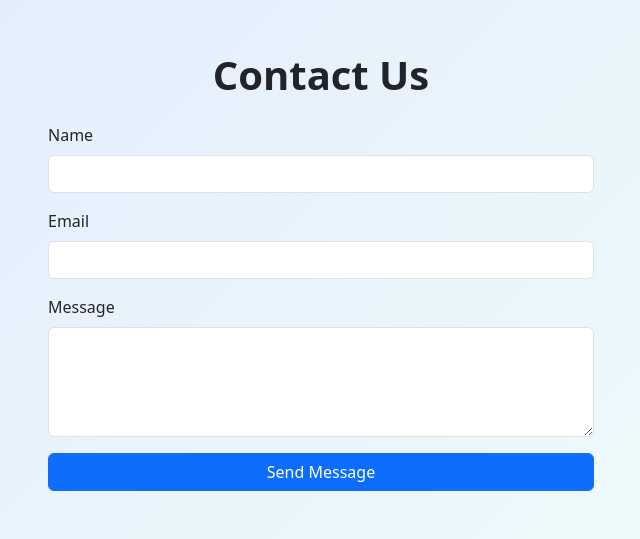
After one commit to ABF00711/PythonbPOC-2-, a Django app: page /contact/ in a window 1280 px wide. The commit adds this page. Shown: the part 337-876 px from the top of the page, without its empty margins (319-959 px from the left). Run offline with Django 4.2, Linux system fonts and the light colour scheme; the visitor is signed in with stand-in values (Sample User, id 1); some libraries are stand-ins or nearby versions.

Commit message:
feat(about and contact): add about and contact pages

```diff
--- /dev/null
+++ b/core/templates/contact.html
@@ -0,0 +1,37 @@
+{% load static %}
+<!DOCTYPE html>
+<html lang="en">
+<head>
+    <meta charset="UTF-8">
+    <meta name="viewport" content="width=device-width, initial-scale=1.0">
+    <title>Contact - PythonPOC</title>
+    <link href="https://cdn.jsdelivr.net/npm/bootstrap@5.3.0/dist/css/bootstrap.min.css" rel="stylesheet">
+    <link href="{% static 'core/css/auth.css' %}" rel="stylesheet">
+</head>
+<body>
+{% include 'navbar.html' %}
+<div class="container py-5">
+    <div class="row justify-content-center">
+        <div class="col-lg-6">
+            <h1 class="fw-bold mb-4 text-center">Contact Us</h1>
+            <form method="post" autocomplete="off">
+                {% csrf_token %}
+                <div class="mb-3">
+                    <label for="contactName" class="form-label">Name</label>
+                    <input type="text" class="form-control" id="contactName" name="name" required>
+                </div>
+                <div class="mb-3">
+                    <label for="contactEmail" class="form-label">Email</label>
+                    <input type="email" class="form-control" id="contactEmail" name="email" required>
+                </div>
+                <div class="mb-3">
+                    <label for="contactMessage" class="form-label">Message</label>
+                    <textarea class="form-control" id="contactMessage" name="message" rows="4" required></textarea>
+                </div>
+                <button type="submit" class="btn btn-primary w-100">Send Message</button>
+            </form>
+        </div>
+    </div>
+</div>
+</body>
+</html>
--- /dev/null
+++ b/core/templates/navbar.html
@@ -0,0 +1,25 @@
+<nav class="navbar navbar-expand-lg navbar-light bg-white shadow-sm mb-4">
+    <div class="container-fluid">
+        <a class="navbar-brand fw-bold" href="/">PythonPOC</a>
+        <button class="navbar-toggler" type="button" data-bs-toggle="collapse" data-bs-target="#navbarNav" aria-controls="navbarNav" aria-expanded="false" aria-label="Toggle navigation">
+            <span class="navbar-toggler-icon"></span>
+        </button>
+        <div class="collapse navbar-collapse" id="navbarNav">
+            <ul class="navbar-nav me-auto mb-2 mb-lg-0">
+                <li class="nav-item"><a class="nav-link {% if request.path == '/' %}active{% endif %}" href="/">Home</a></li>
+                <li class="nav-item"><a class="nav-link {% if request.path == '/about/' %}active{% endif %}" href="/about/">About</a></li>
+                <li class="nav-item"><a class="nav-link {% if request.path == '/contact/' %}active{% endif %}" href="/contact/">Contact</a></li>
+            </ul>
+            <div class="d-flex align-items-center">
+                <a href="#" class="d-flex align-items-center text-decoration-none" data-bs-toggle="modal" data-bs-target="#profileModal">
+                    <span class="me-2 fw-semibold d-none d-md-inline">{{ user.username }}</span>
+                    {% if user.avatar and user.avatar.name %}
+                        <img src="{{ user.avatar.url }}" alt="Avatar" class="navbar-avatar">
+                    {% else %}
+                        <img src="https://ui-avatars.com/api/?name={{ user.username|urlencode }}&background=6366f1&color=fff&size=80" alt="Avatar" class="navbar-avatar">
+                    {% endif %}
+                </a>
+            </div>
+        </div>
+    </div>
+</nav>
--- a/core/views.py
+++ b/core/views.py
@@ -62,8 +62,10 @@ def home(request):
 
 @login_required
 def about(request):
-    return render(request, 'about.html', {'user': request.user})
+    form = ProfileUpdateForm(instance=request.user)
+    return render(request, 'about.html', {'user': request.user, 'form': form})
 
 @login_required
 def contact(request):
-    return render(request, 'contact.html', {'user': request.user})
+    form = ProfileUpdateForm(instance=request.user)
+    return render(request, 'contact.html', {'user': request.user, 'form': form})
```
Also changed, not shown: core/templates/about.html (added, +25 -0 lines), core/templates/home.html (+1 -25 lines).
